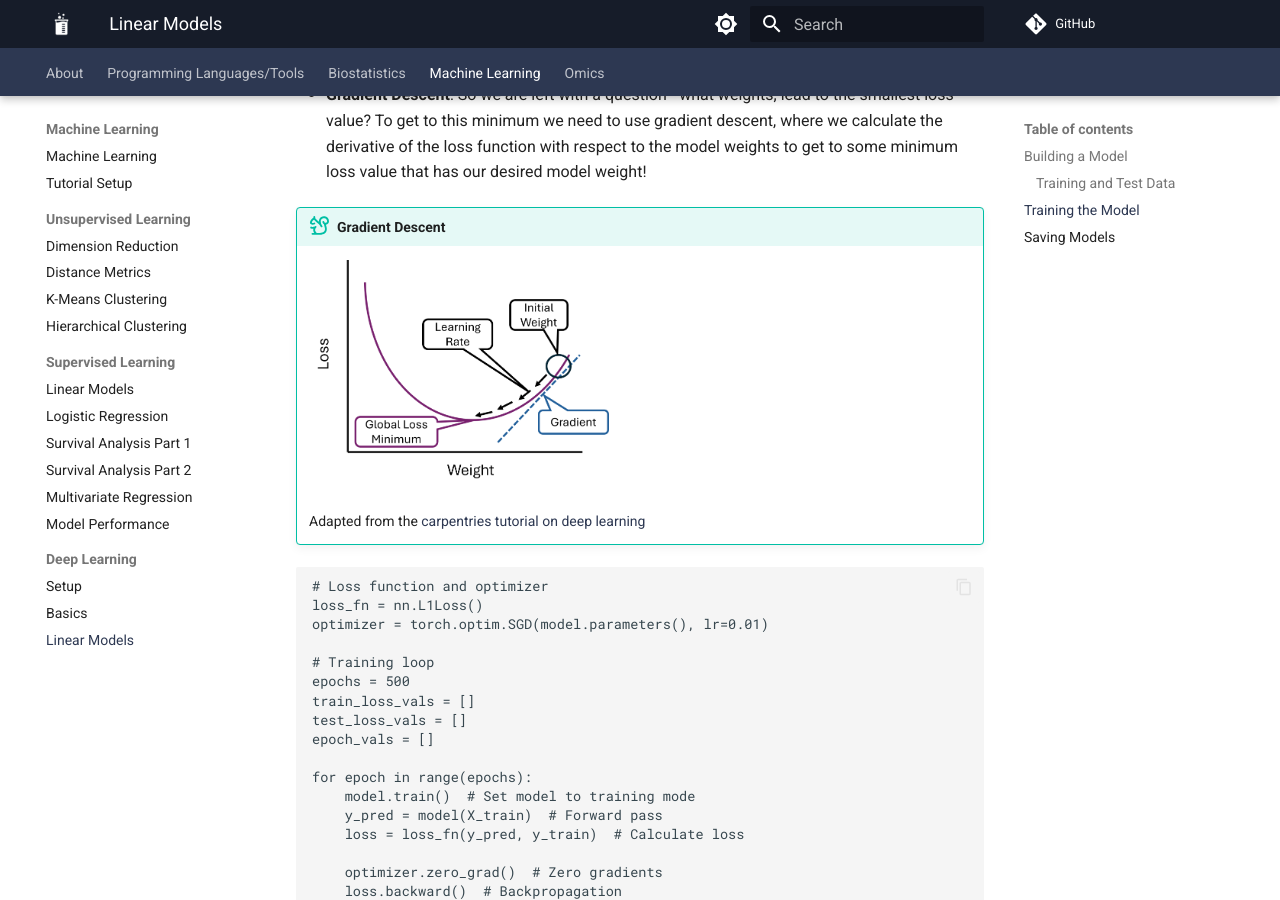
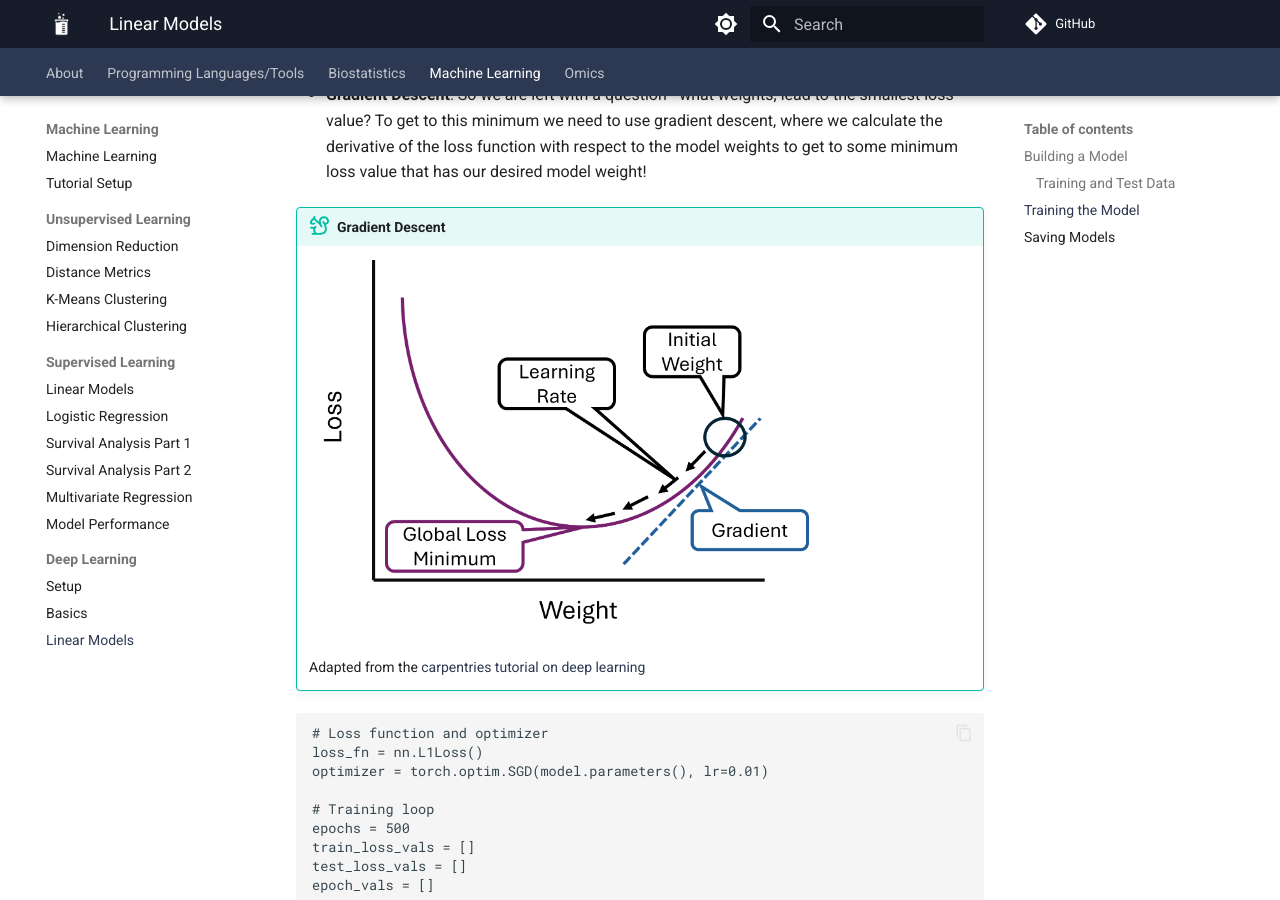
Before and after one commit to comp-tox-jhu/CompToxLab, an MkDocs documentation site: the page built from docs/machine_learning/deep_learning/02_linear_model.md, in a window 1280 px wide and 900 px high, scrolled down 2341 px. Built offline with MkDocs 1.6.1 and Material for MkDocs 9.7.7, drawn with Linux system fonts in a browser that asks for light colours; comment, search, counter and statistics services are not loaded.

Commit message:
Update 02_linear_model.md

```diff
--- a/docs/machine_learning/deep_learning/02_linear_model.md
+++ b/docs/machine_learning/deep_learning/02_linear_model.md
@@ -89,7 +89,7 @@ Ok so we have the shell of a model, now we need to train it on our data so that
 - **Gradient Descent**: So we are left with a question - what weights, lead to the smallest loss value? To get to this minimum we need to use gradient descent, where we calculate the derivative of the loss function with respect to the model weights to get to some minimum loss value that has our desired model weight!
 
 !!! tip "Gradient Descent"
-    ![](./img/gradient_descent.png){width="300"}
+    ![](./img/gradient_descent.png){width="500", align=center}
 
     Adapted from the [carpentries tutorial on deep learning](https://carpentries-incubator.github.io/deep-learning-intro/3-monitor-the-model.html)
 
```
